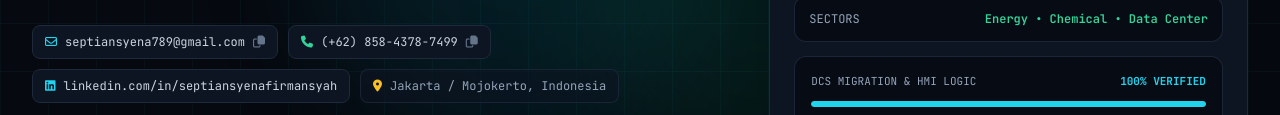
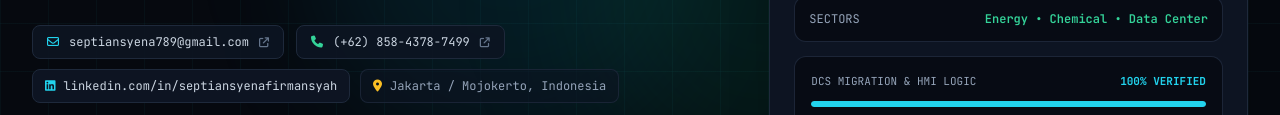
Before and after one commit to SeptianSyena/portfolio, a plain HTML site: page index.html in a window 1280 px wide. Shown: the part 457-572 px from the top of the page. Drawn offline with nearby package versions, Linux system fonts and the light colour scheme.

Commit message:
ubah badge email dan wa di hero section menjadi direct link

```diff
--- a/index.html
+++ b/index.html
@@ -233,16 +233,22 @@
 
                     <!-- Quick Contact Chips -->
                     <div class="flex flex-wrap gap-2.5 pt-1 text-xs font-mono">
-                        <button onclick="copyToClipboard('septiansyena789@gmail.com', 'Email')" class="inline-flex items-center space-x-2 px-3 py-2 rounded-lg bg-slate-900 border border-slate-800 hover:border-cyan-500/50 text-slate-300 hover:text-cyan-400 transition-colors">
-                            <i class="fa-regular fa-envelope text-cyan-400"></i>
-                            <span>septiansyena789@gmail.com</span>
-                            <i class="fa-regular fa-copy text-slate-500"></i>
-                        </button>
-                        <button onclick="copyToClipboard('+62 858-4378-7499', 'Phone Number')" class="inline-flex items-center space-x-2 px-3 py-2 rounded-lg bg-slate-900 border border-slate-800 hover:border-emerald-500/50 text-slate-300 hover:text-emerald-400 transition-colors">
-                            <i class="fa-solid fa-phone text-emerald-400"></i>
-                            <span>(+62) 858-4378-7499</span>
-                            <i class="fa-regular fa-copy text-slate-500"></i>
-                        </button>
+                        <!-- Pill Badge Email & WhatsApp Direct Link -->
+<div class="flex flex-wrap gap-3">
+    <!-- 1. Badge Email (Direct mailto) -->
+    <a href="mailto:septiansyena789@gmail.com" class="inline-flex items-center space-x-2.5 px-3.5 py-2 rounded-lg bg-slate-900/90 border border-slate-800 hover:border-cyan-500/50 text-slate-300 hover:text-cyan-400 transition-all cursor-pointer">
+        <i class="fa-regular fa-envelope text-cyan-400 text-xs"></i>
+        <span class="text-xs font-mono">septiansyena789@gmail.com</span>
+        <i class="fa-solid fa-arrow-up-right-from-square text-[10px] text-slate-500"></i>
+    </a>
+
+    <!-- 2. Badge WhatsApp (Direct wa.me) -->
+    <a href="https://wa.me/6285843787499" target="_blank" rel="noopener noreferrer" class="inline-flex items-center space-x-2.5 px-3.5 py-2 rounded-lg bg-slate-900/90 border border-slate-800 hover:border-emerald-500/50 text-slate-300 hover:text-emerald-400 transition-all cursor-pointer">
+        <i class="fa-solid fa-phone text-emerald-400 text-xs"></i>
+        <span class="text-xs font-mono">(+62) 858-4378-7499</span>
+        <i class="fa-solid fa-arrow-up-right-from-square text-[10px] text-slate-500"></i>
+    </a>
+</div>
                         <a href="https://www.linkedin.com/in/septiansyenafirmansyah" target="_blank" rel="noopener noreferrer" class="inline-flex items-center space-x-2 px-3 py-2 rounded-lg bg-slate-900 border border-slate-800 hover:border-cyan-500/50 text-slate-300 hover:text-cyan-400 transition-colors">
                             <i class="fa-brands fa-linkedin text-cyan-400"></i>
                             <span>linkedin.com/in/septiansyenafirmansyah</span>
```
